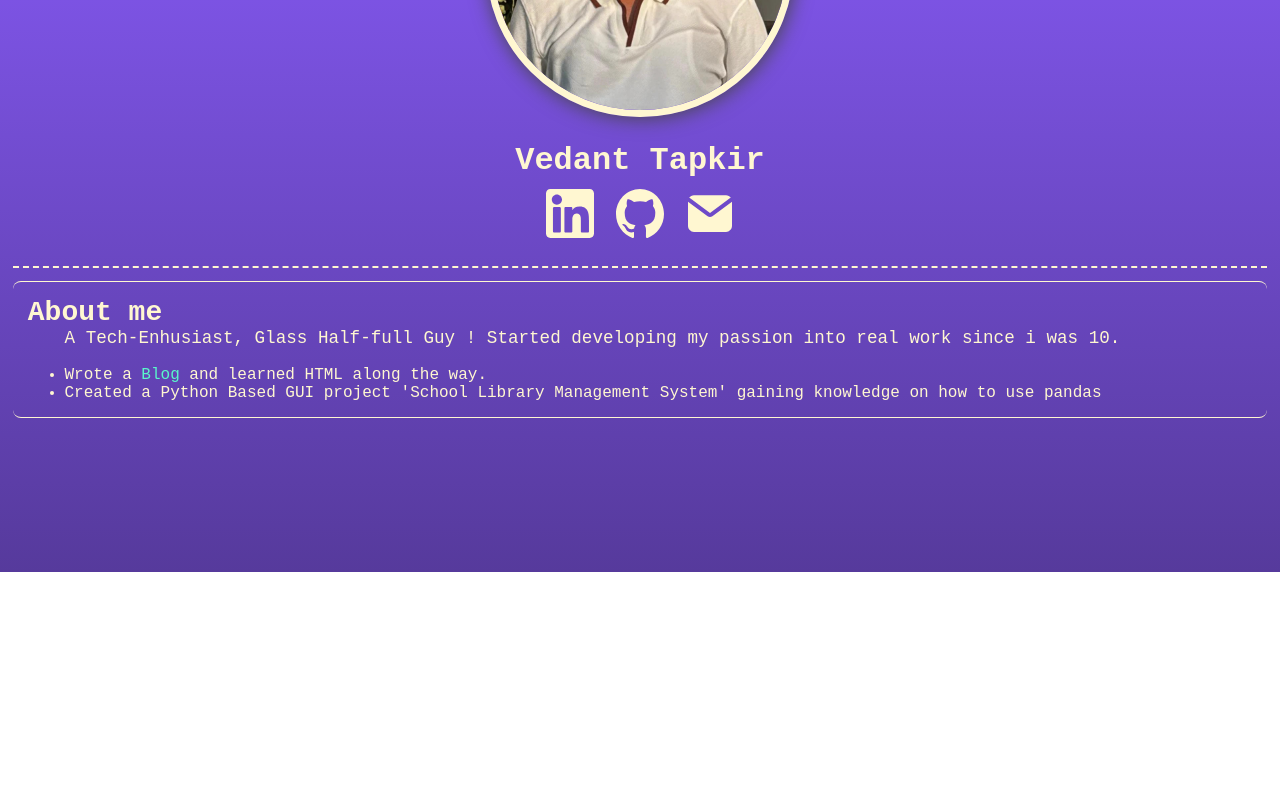
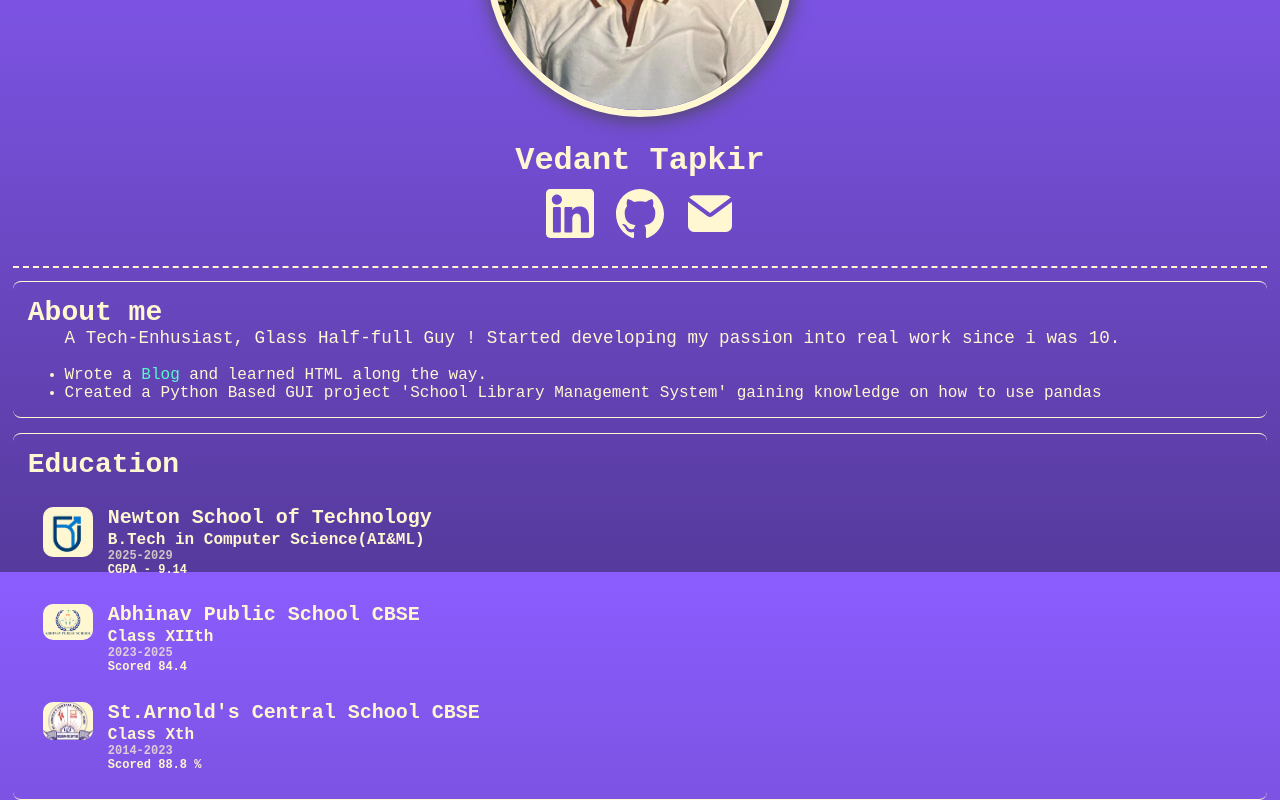
Before and after one commit to Octaflick/Portfolio, a React (Vite) app: page / in a window 1280 px wide. Shown: the part 228-1028 px from the top of the page. Before the commit the page ends 800 px from the top, so only its background shows below. Built offline with nearby package versions, Linux system fonts and the light colour scheme.

Commit message:
Reactified: Education

```diff
--- a/src/App.jsx
+++ b/src/App.jsx
@@ -1,12 +1,14 @@
 import { useState, useEffect } from "react";
 import DisplayPicture from "./components/DisplayPicture";
 import AboutMe from "./components/AboutMe";
+import Education from "./components/Education";
 
 export default function App() {
 	return (
 		<>
 			<DisplayPicture />
       <AboutMe />
+      <Education />
 		</>
 	);
 }
--- /dev/null
+++ b/src/components/Education.jsx
@@ -0,0 +1,38 @@
+import NST_Logo from "../assets/nst.png"
+import APS_Logo from "../assets/aps.png"
+import SACS_Logo from "../assets/sacs.png"
+
+export default function Education(){
+    return <div className="education">
+        <fieldset>
+            <h3>Education</h3>
+            <div className="education-sub" id="graduation">
+            <div className="img"><img src={NST_Logo} alt="Newton School of Technology"/></div>
+            <div className="details">
+            <h4>Newton School of Technology</h4>
+            <h5>B.Tech in Computer Science(AI&ML)</h5>
+            <h6 className="dur">2025-2029</h6>
+            <h6 className="grade">CGPA - 9.14</h6>
+        </div>
+        </div>
+        <div className="education-sub" id="high-school">
+            <div className="img"><img src={APS_Logo} alt="Abhinav Public School"/></div>
+            <div className="details">
+            <h4>Abhinav Public School CBSE</h4>
+            <h5>Class XIIth</h5>
+            <h6 className="dur">2023-2025</h6>
+            <h6 className="grade">Scored 84.4</h6>
+        </div>
+        </div>
+        <div className="education-sub" id="matriculation">
+            <div className="img"><img src={SACS_Logo} alt="St.Arnold's Central School"/></div>
+            <div className="details"><h4>St.Arnold's Central School CBSE</h4>
+            <h5>Class Xth</h5>
+            <h6 className="dur">2014-2023</h6>
+            <h6 className="grade">Scored 88.8 %</h6>
+        </div>
+        </div>
+        </fieldset>
+
+    </div>
+}
```
